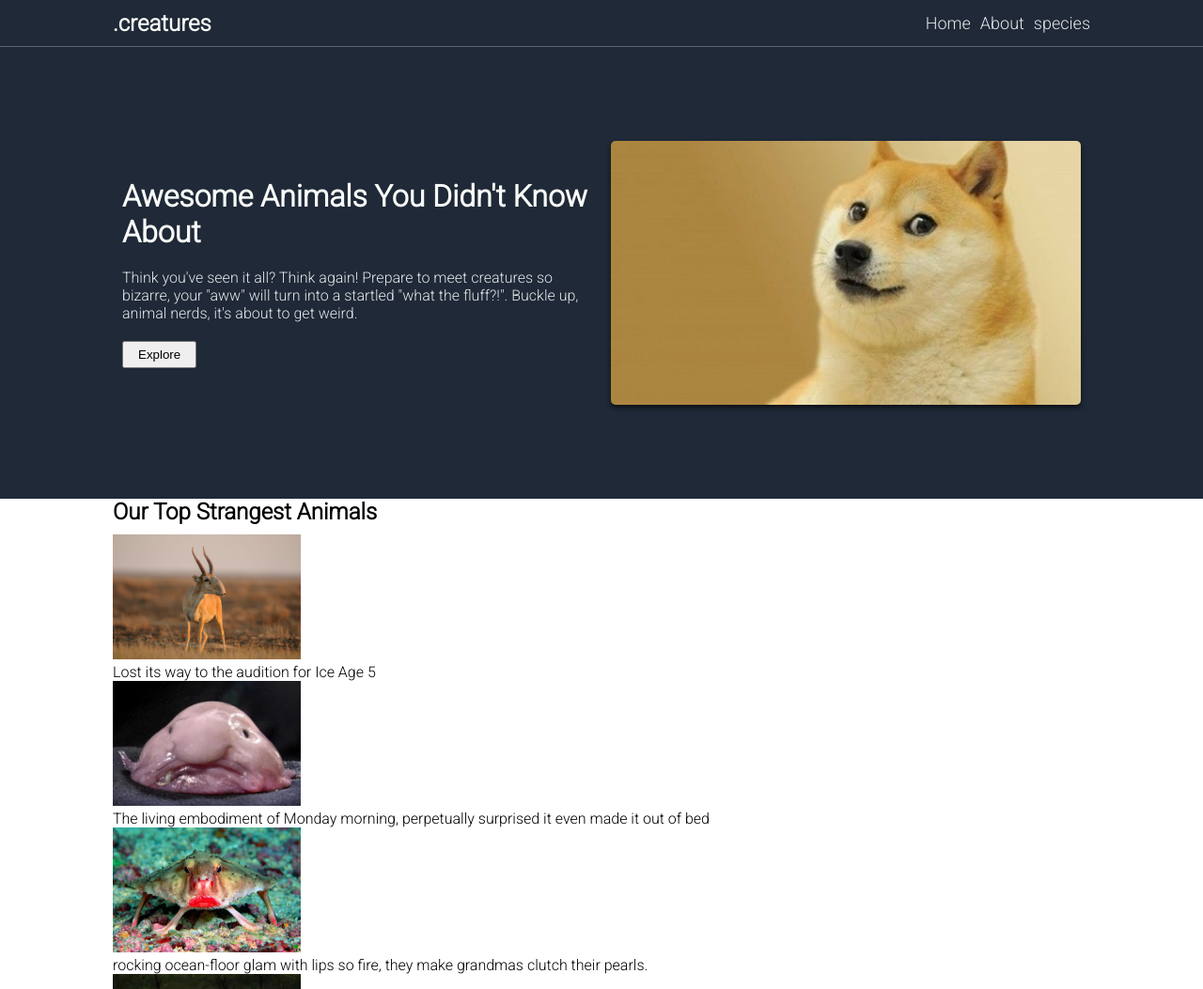
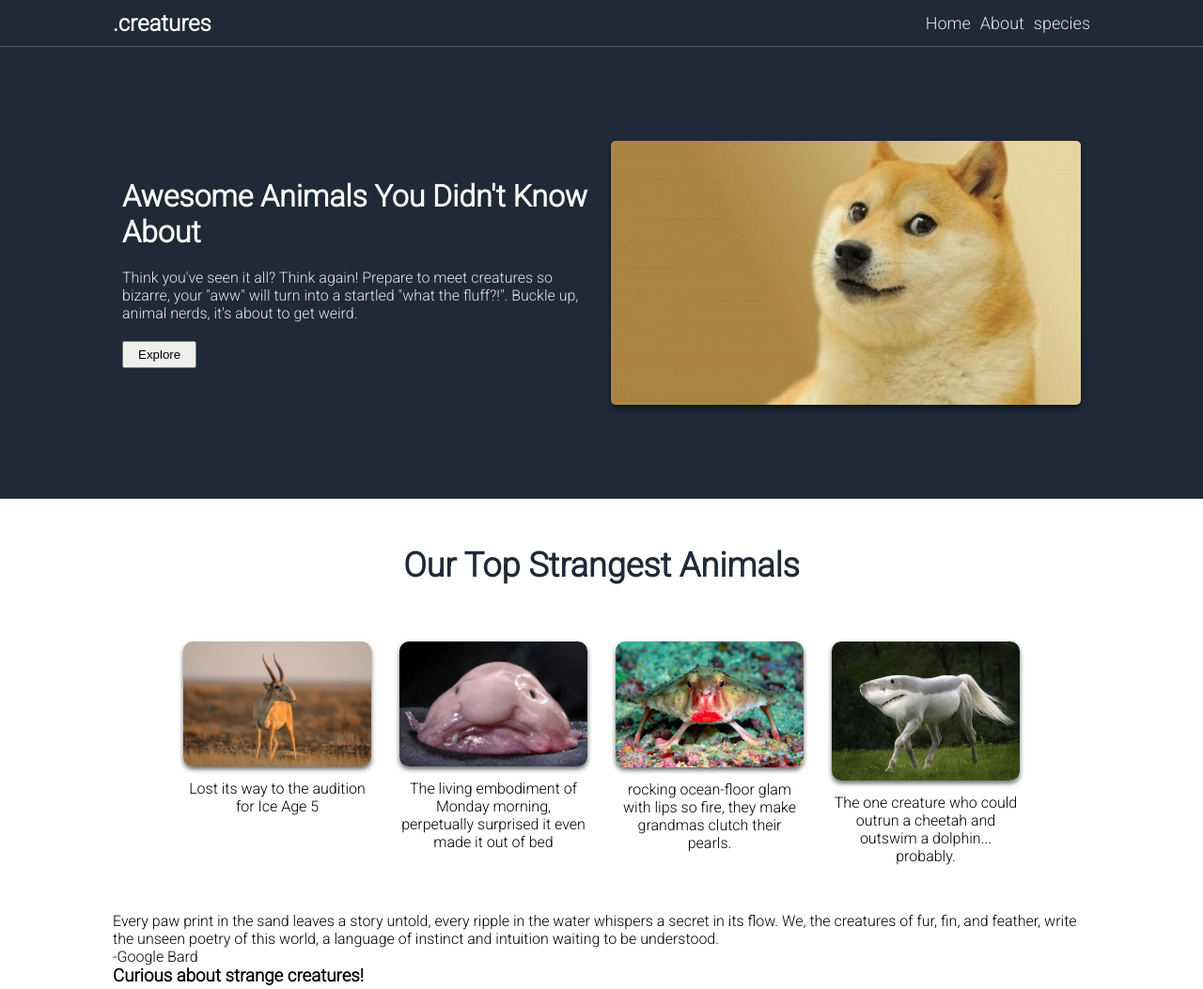
Before and after one commit to mostafa-imam/creatures, a plain HTML site: page index.html in a window 1280 px wide. Shown: the top 1053 px of the page at 94% size. Drawn offline with Linux system fonts and the light colour scheme.

Commit message:
feat(style): Add <section> styles

```diff
--- a/style.css
+++ b/style.css
@@ -16,11 +16,6 @@ body {
     max-width: 1100px;
     margin: 0 auto;
     padding: 0 30px;
-}
-
-.box > img {
-    height: auto;
-    width: 200px;
 }
 
 h1, h2, h3 {
@@ -100,3 +95,41 @@ h1, h2, h3 {
     padding: 5px 15px;
     margin-top: 20px;
 }
+
+/* section styles */
+
+.section .container {
+    display: flex;
+    flex-direction: column;
+    justify-content: center;
+    align-items: center;
+    margin-top: 50px;
+    margin-bottom: 50px;
+    gap: 50px;
+}
+
+.section h2 {
+    color: #1f2937;
+    font-size: 36px;
+    font-weight: bolder;
+}
+
+.box-container {
+    display: flex;
+    justify-content: center;
+    flex-wrap: wrap;
+    gap: 30px;
+}
+
+.box {
+    width: 200px;
+    text-align: center;
+}
+
+.box > img {
+    height: auto;
+    width: 200px;
+    border-radius: 10px;
+    margin-bottom: 10px;
+    box-shadow: 0px 3px 5px rgba(0, 0, 0, 0.6);
+}
```
